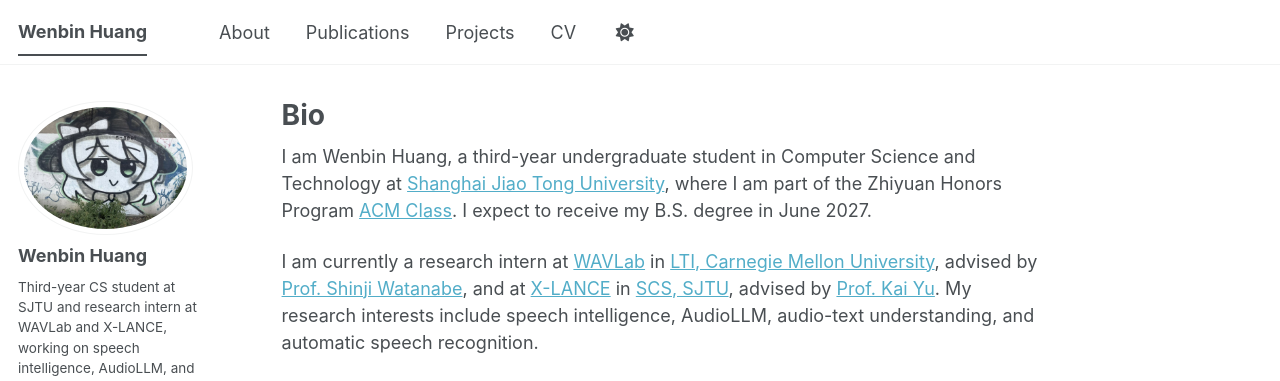
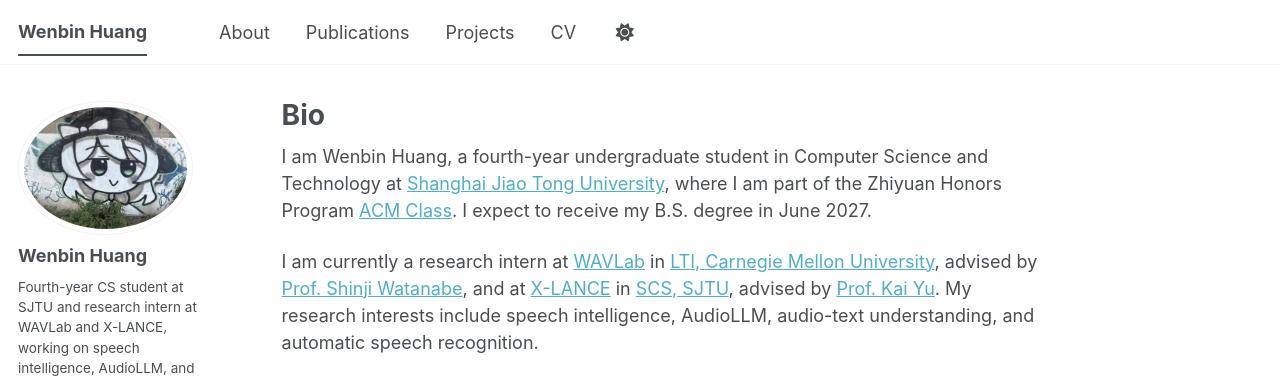
Before and after one commit to HartmannPsi/HartmannPsi.github.io, a Jekyll site: the page built from _pages/about.md, in a window 1280 px wide and 900 px high. Shown: the top 381 px of the window. Built offline with Jekyll 4.4.1, drawn with Linux system fonts in a browser that asks for light colours; some web fonts are replaced; a script bundle is joined from its source files by our own code; library files that are not in the unit come from our copies; some of the changed text lies outside the part shown.

Commit message:
Update year of study from third-year to fourth-year
Co-Authored-By: Claude Opus 5 (1M context) <noreply@anthropic.com>

```diff
--- a/_config.yml
+++ b/_config.yml
@@ -12,7 +12,7 @@ site_theme               : "default" # The available themes options are "default
 title                    : "Wenbin Huang"
 title_separator          : "-"
 name                     : &name "Wenbin Huang"
-description              : &description "Third-year CS student at SJTU and research intern at WAVLab and X-LANCE, working on speech intelligence, AudioLLM, and ASR."   # Update this with a general description of your site, this is the default if not overridden by a page
+description              : &description "Fourth-year CS student at SJTU and research intern at WAVLab and X-LANCE, working on speech intelligence, AudioLLM, and ASR."   # Update this with a general description of your site, this is the default if not overridden by a page
 url                      : https://hartmannpsi.github.io # The base hostname & protocol for your site e.g. "https://[your GitHub username].github.io",
                                                            # or if you already have some other page hosted on Github then use "https://[your GitHub username].github.io/[Your Repo Name]"
 baseurl                  : "" # the subpath of your site, e.g. "/blog"
@@ -26,7 +26,7 @@ author:
   avatar           : "avatar.jpg"
   name             : "Wenbin Huang"
   pronouns         : # example: "she/her"
-  bio              : "Third-year CS student at SJTU and research intern at WAVLab and X-LANCE, working on speech intelligence, AudioLLM, and ASR."
+  bio              : "Fourth-year CS student at SJTU and research intern at WAVLab and X-LANCE, working on speech intelligence, AudioLLM, and ASR."
   location         : "Shanghai, China"
   employer         : "Shanghai Jiao Tong University"
   uri              : # URL
--- a/_pages/about.md
+++ b/_pages/about.md
@@ -7,7 +7,7 @@ redirect_from:
   - /about.html
 ---
 
-I am Wenbin Huang, a third-year undergraduate student in Computer Science and Technology at [Shanghai Jiao Tong University](https://en.sjtu.edu.cn/), where I am part of the Zhiyuan Honors Program [ACM Class](https://acm.sjtu.edu.cn/home). I expect to receive my B.S. degree in June 2027.
+I am Wenbin Huang, a fourth-year undergraduate student in Computer Science and Technology at [Shanghai Jiao Tong University](https://en.sjtu.edu.cn/), where I am part of the Zhiyuan Honors Program [ACM Class](https://acm.sjtu.edu.cn/home). I expect to receive my B.S. degree in June 2027.
 
 I am currently a research intern at [WAVLab](https://www.wavlab.org/) in [LTI, Carnegie Mellon University](https://www.lti.cs.cmu.edu/), advised by [Prof. Shinji Watanabe](https://sites.google.com/view/shinjiwatanabe), and at [X-LANCE](https://x-lance.github.io/) in [SCS, SJTU](https://www.cs.sjtu.edu.cn/en/), advised by [Prof. Kai Yu](https://x-lance.github.io/kaiyu/). My research interests include speech intelligence, AudioLLM, audio-text understanding, and automatic speech recognition.
 
```
